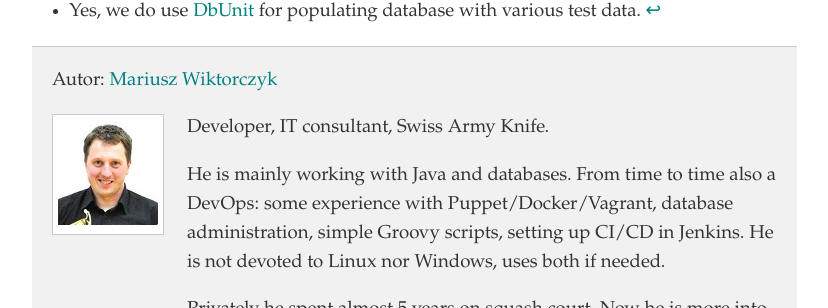
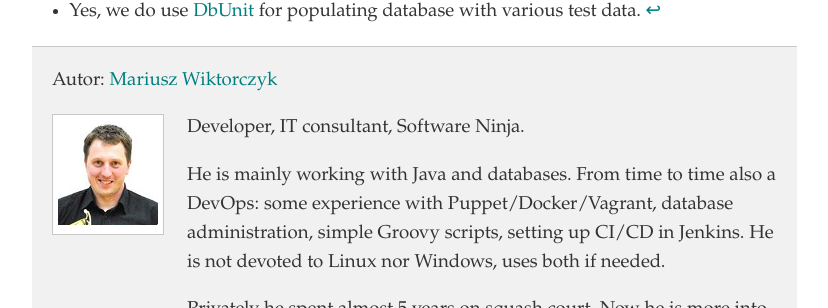
Before and after one commit to consileonpl/consileonpl.github.com, a Jekyll site: the page built from _posts/2015-10-20-gradle.markdown, in a window 1280 px wide and 900 px high, scrolled down 9689 px. Shown: the part 315-623 px from the top of the window, without its empty margins (338-1166 px from the left). Built offline with Jekyll 4.4.1, drawn with Linux system fonts in a browser that asks for light colours; Markdown is read by kramdown in place of the engine named in the settings.

Commit message:
Swiss Army Knife moved to Software Ninja

```diff
--- a/_includes/bio_mariusz_wiktorczyk_en.html
+++ b/_includes/bio_mariusz_wiktorczyk_en.html
@@ -5,7 +5,7 @@
   </div>
   <div class="desc">
   <p>
-    Developer, IT consultant, Swiss Army Knife.
+    Developer, IT consultant, Software Ninja.
   </p>
   <p>
     He is mainly working with Java and databases. From time to time also a DevOps: some experience with Puppet/Docker/Vagrant, database administration, simple Groovy scripts, setting up CI/CD in Jenkins. He is not devoted to Linux nor Windows, uses both if needed.
```
